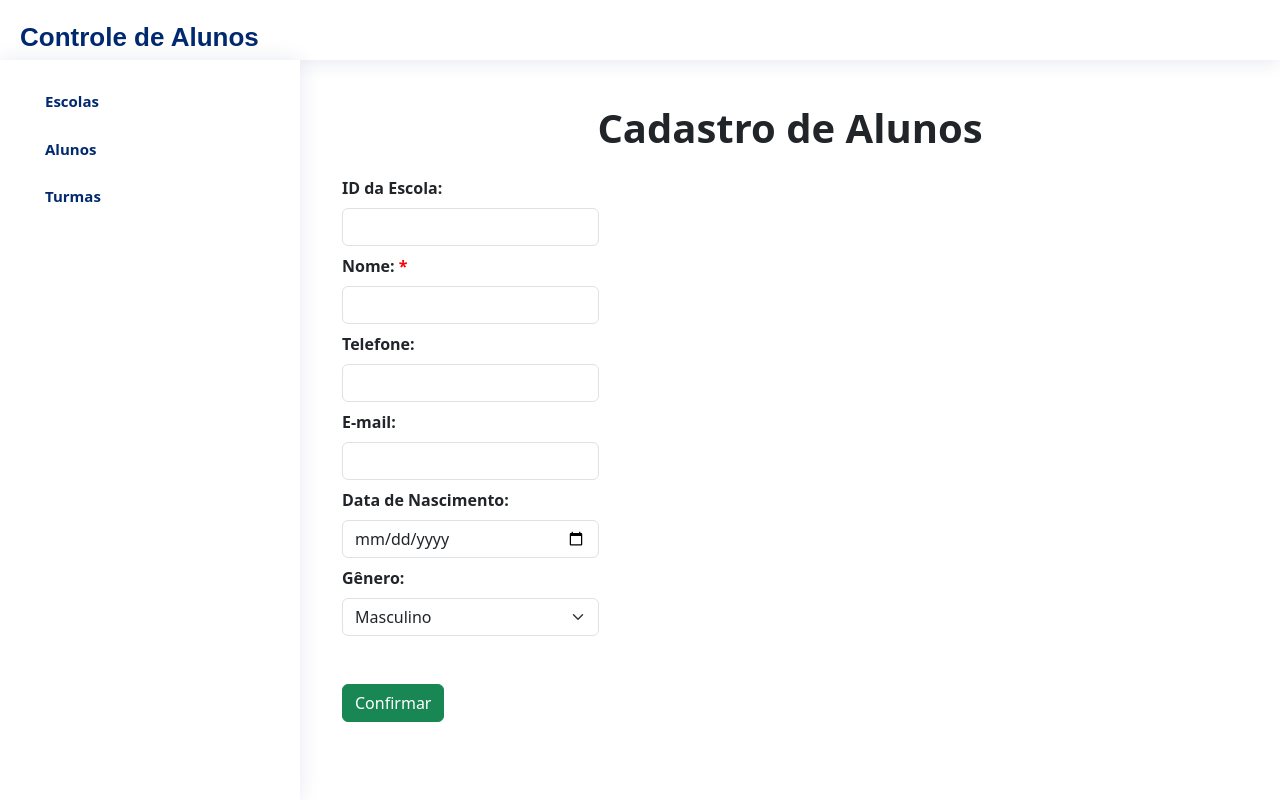
After one commit to YSodres/controle-alunos, a PHP site: page /views/cadastro-alunos.php in a window 1280 px wide. The commit adds this page. Run offline with PHP 8.4, Linux system fonts and the light colour scheme.

Commit message:
refactor: padronização de nomenclaturas

```diff
--- a/views/atualizacao-escolas.php
+++ b/views/atualizacao-escolas.php
@@ -112,7 +112,7 @@
                 }
 
                 excluirButton.addEventListener("click", function (event) {
-                let confirmacao = confirm("Tem certeza que deseja excluir o registro da escola?");
+                let confirmacao = confirm("Tem certeza que deseja excluir o cadastro da escola?");
 
                 if (!confirmacao) {
                     event.preventDefault();
--- /dev/null
+++ b/views/cadastro-alunos.php
@@ -0,0 +1,70 @@
+<!DOCTYPE html>
+<html lang="pt-br">
+
+<head>
+    <meta charset="utf-8">
+    <meta content="width=device-width, initial-scale=1.0" name="viewport">
+    <title>Cadastro de Alunos</title>
+    <link href="/assets/css/style.css" rel="stylesheet">
+    <link href="https://cdn.jsdelivr.net/npm/bootstrap@5.3.2/dist/css/bootstrap.min.css" rel="stylesheet" integrity="sha384-T3c6CoIi6uLrA9TneNEoa7RxnatzjcDSCmG1MXxSR1GAsXEV/Dwwykc2MPK8M2HN" crossorigin="anonymous">
+</head>
+
+<body>
+    <header id="header" class="header fixed-top d-flex align-items-center">
+        <?php
+        require_once __DIR__ . "/sidebar.html";
+        ?>
+    </header>
+
+    <main id="main" class="main">
+        <section class="container mt-4">
+            <h1 class="text-center mb-4 fw-bold">Cadastro de Alunos</h1>
+
+            <div class="d-flex .flex-colum">
+                <form method="post">
+                    <div class="mb-2">
+                        <label for="escola" class="form-label fw-bold">ID da Escola:</label>
+                        <input type="number" class="form-control" id="escola" name="escola" >
+                    </div>
+
+                    <div class="mb-2">
+                        <label for="nome" class="required form-label fw-bold">Nome:</label>
+                        <input type="text" class="form-control" id="nome" name="nome" required>
+                    </div>
+
+                    <div class="mb-2">
+                        <label for="endereco" class="form-label fw-bold">Telefone:</label>
+                        <input type="number" class="form-control" id="endereco" name="endereco" >
+                    </div>
+
+                    <div class="mb-2">
+                        <label for="email" class="form-label fw-bold">E-mail:</label>
+                        <input type="email" class="form-control" id="email" name="email" >
+                    </div>
+
+                    <div class="mb-2">
+                        <label for="dataNascimento" class="form-label fw-bold">Data de Nascimento:</label>
+                        <input type="date" class="form-control" id="dataNascimento" name="dataNascimento" >
+                    </div>
+
+                    <div class="mb-2">
+                        <label for="genero" class="form-label fw-bold">Gênero:</label>
+                        <select class="form-select" id="genero" name="genero" required>
+                            <option value="M">Masculino</option>
+                            <option value="F">Feminino</option>
+                        </select>
+                    </div>
+
+                    <div class="mt-5">
+                        <button class="btn btn-success" type="submit" name="confirmar">Confirmar</button>
+                    </div>
+                </form>
+            </div>
+        </section>
+    </main>
+
+    <footer></footer>
+    <script src="https://cdn.jsdelivr.net/npm/bootstrap@5.3.2/dist/js/bootstrap.bundle.min.js" integrity="sha384-C6RzsynM9kWDrMNeT87bh95OGNyZPhcTNXj1NW7RuBCsyN/o0jlpcV8Qyq46cDfL" crossorigin="anonymous"></script>
+</body>
+
+</html>
--- a/views/registro-escolas.php
+++ b/views/cadastro-escolas.php
@@ -4,7 +4,7 @@
 <head>
     <meta charset="utf-8">
     <meta content="width=device-width, initial-scale=1.0" name="viewport">
-    <title>Registro de Escolas</title>
+    <title>Cadastro de Escolas</title>
     <link href="/assets/css/style.css" rel="stylesheet">
     <link href="https://cdn.jsdelivr.net/npm/bootstrap@5.3.2/dist/css/bootstrap.min.css" rel="stylesheet" integrity="sha384-T3c6CoIi6uLrA9TneNEoa7RxnatzjcDSCmG1MXxSR1GAsXEV/Dwwykc2MPK8M2HN" crossorigin="anonymous">
 </head>
@@ -18,7 +18,7 @@
 
     <main id="main" class="main">
         <section class="container mt-4">
-            <h1 class="text-center mb-4 fw-bold">Registro de Escolas</h1>
+            <h1 class="text-center mb-4 fw-bold">Cadastro de Escolas</h1>
 
             <div class="d-flex .flex-colum">
                 <form method="post">
--- a/views/sidebar.html
+++ b/views/sidebar.html
@@ -14,13 +14,13 @@
         </a>
         <ul id="components-nav" class="nav-content collapse " data-bs-parent="#sidebar-nav">
             <li>
-                <a href="listagem-escolas">
+                <a href="listar-escolas">
                     </i><span>• Listagem</span>
                 </a>
             </li>
             <li>
-                <a href="registrar-escola">
-                    </i><span>• Registro</span>
+                <a href="cadastrar-escola">
+                    </i><span>• Cadastro</span>
                 </a>
             </li>
             <li>
@@ -37,17 +37,17 @@
         </a>
         <ul id="forms-nav" class="nav-content collapse " data-bs-parent="#sidebar-nav">
             <li>
-                <a href="listagem-alunos.php">
+                <a href="listar-alunos">
                     </i><span>• Listagem</span>
                 </a>
             </li>
             <li>
-                <a href="registro-alunos.php">
-                    </i><span>• Registro</span>
+                <a href="cadastrar-aluno">
+                    </i><span>• Cadastro</span>
                 </a>
             </li>
             <li>
-                <a href="atualizacao-alunos.php">
+                <a href="atualizar-aluno">
                     </i><span>• Atualização</span>
                 </a>
             </li>
@@ -60,17 +60,17 @@
         </a>
         <ul id="tables-nav" class="nav-content collapse " data-bs-parent="#sidebar-nav">
             <li>
-                <a href="listagem-turmas.php">
+                <a href="listar-turmas">
                     </i><span>• Listagem</span>
                 </a>
             </li>
             <li>
-                <a href="registro-turmas.php">
-                    </i><span>• Registro</span>
+                <a href="cadastrar-turma">
+                    </i><span>• Cadastro</span>
                 </a>
             </li>
             <li>
-                <a href="atualizacao-turmas.php">
+                <a href="atualizar-turma">
                     </i><span>• Atualização</span>
                 </a>
             </li>
```
Also changed, not shown: app/Controllers/AlunosController.php (+12 -1 lines), app/Controllers/EscolasController.php (+4 -4 lines), app/Repositories/AlunosRepository.php (added, +12 -0 lines), public/index.php (+6 -4 lines).
